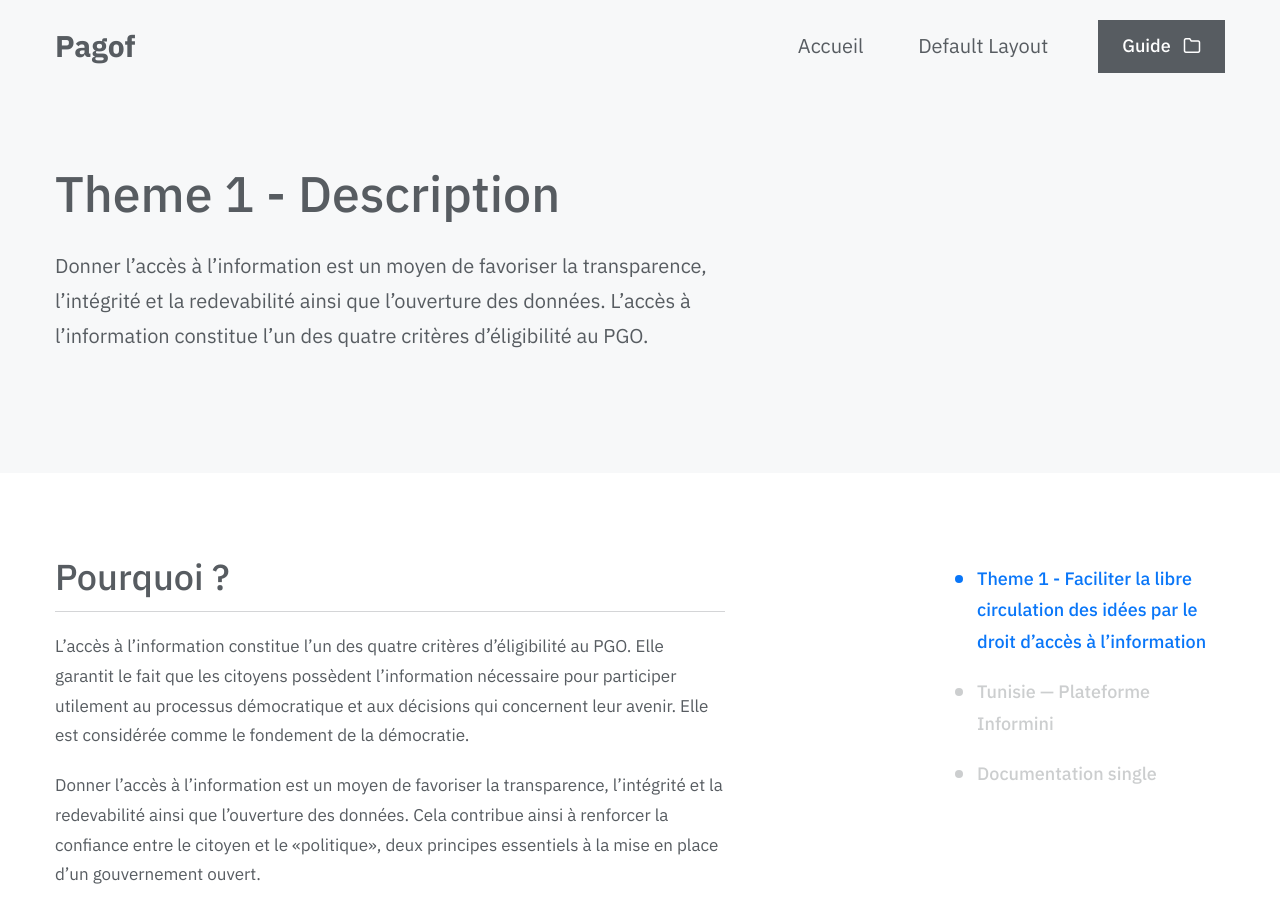
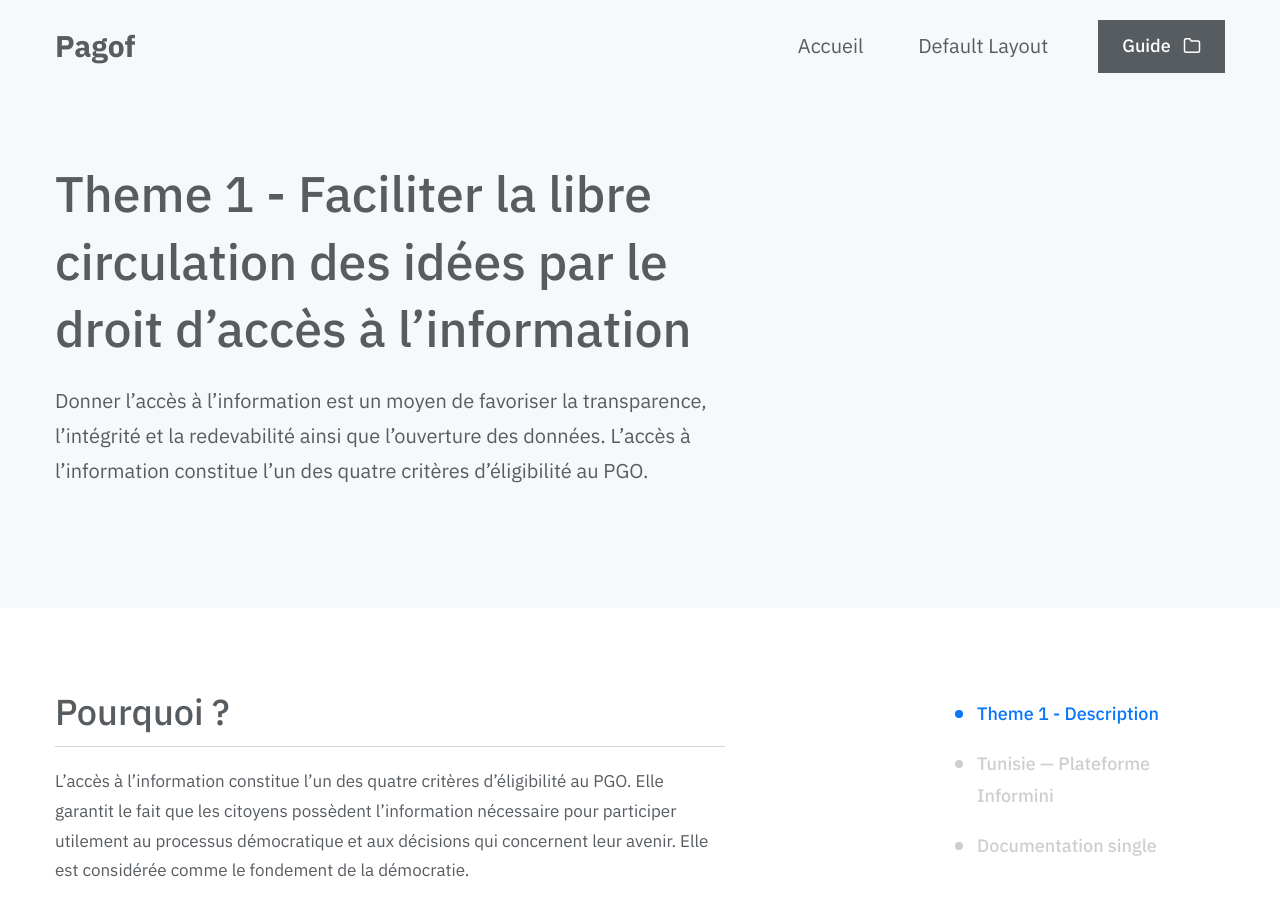
Before and after one commit to cecilaki/guide, a Jekyll site: the page built from _documentation/droit-acces-information.md, in a window 1280 px wide and 900 px high. Built offline with Jekyll 4.4.1, drawn with Linux system fonts in a browser that asks for light colours; some web fonts are replaced.

Commit message:
Update droit-acces-information.md

```diff
--- a/_documentation/droit-acces-information.md
+++ b/_documentation/droit-acces-information.md
@@ -1,13 +1,13 @@
 ---
 # Page settings
-title: Theme 1 - Faciliter la libre circulation des idées par le droit d’accès à l’information # Define a title of your page
+title: Theme 1 - Description # Define a title of your page
 description: Donner l’accès à l’information est un moyen de favoriser la transparence, l’intégrité et la redevabilité ainsi que l’ouverture des données. L’accès à l’information constitue l’un des quatre critères d’éligibilité au PGO. # Define a description of your page
 keywords: # Define keywords for search engines
 order: 1 # Define order of this page in list of all documentation documents
 
 # Hero section
 hero:
-    title: Theme 1 - Description
+    title: Theme 1 - Faciliter la libre circulation des idées par le droit d’accès à l’information
     text: Donner l’accès à l’information est un moyen de favoriser la transparence, l’intégrité et la redevabilité ainsi que l’ouverture des données. L’accès à l’information constitue l’un des quatre critères d’éligibilité au PGO.
 
 ---
```
